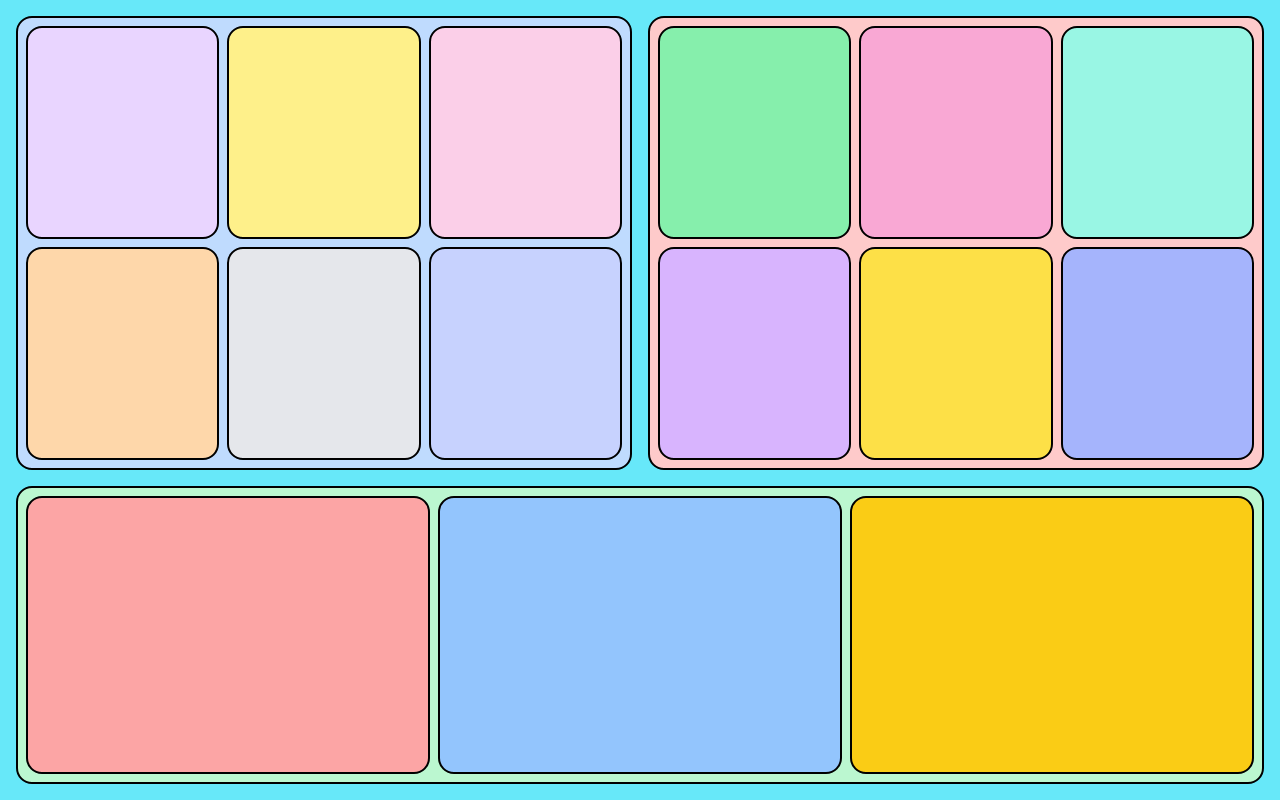
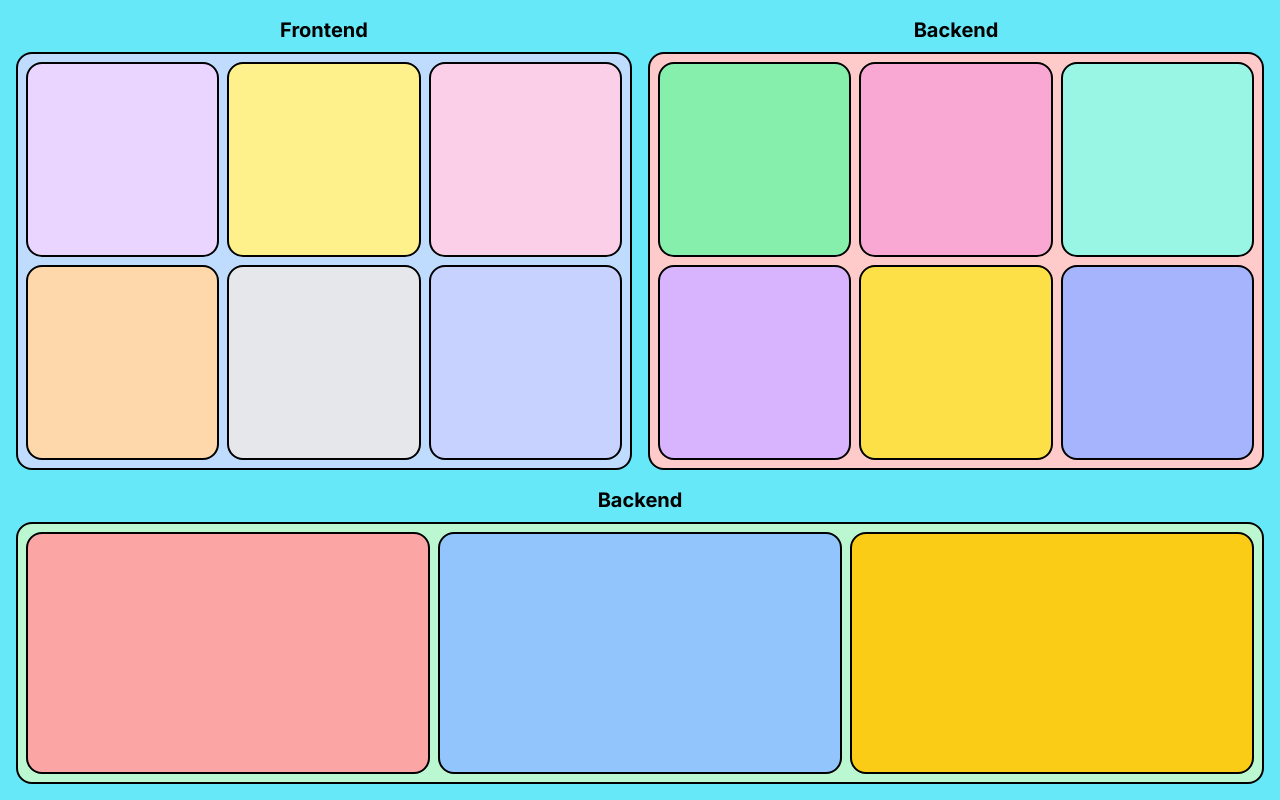
Before and after one commit to Arden27/portfolio, a Next.js app: page /grid in a window 1280 px wide. Built offline with nearby package versions, Linux system fonts and the light colour scheme.

Commit message:
titles added

```diff
--- a/src/app/grid/page.js
+++ b/src/app/grid/page.js
@@ -1,8 +1,9 @@
 export default function Home() {
     return (
       <main>
-        <section id="skills-section" className="bg-cyan-300 w-screen h-screen grid grid-cols-1 lg:grid-cols-2 grid-rows-7 lg:grid-rows-10 gap-4 p-4">
-          <div className="row-span-3 lg:row-span-6 col-span-1 lg:col-span-1">
+        <section id="skills-section" className="bg-cyan-300 w-screen h-[100svh] grid grid-cols-1 lg:grid-cols-2 grid-rows-7 lg:grid-rows-10 gap-4 p-4">
+          <div className="row-span-3 lg:row-span-6 col-span-1 lg:col-span-1 flex flex-col">
+          <h2 className="text-xl text-center font-bold mb-2">Frontend</h2>
             <div className="bg-blue-200 border-2 border-black rounded-2xl h-full w-full grid grid-rows-2 grid-cols-3 gap-2 p-2">
               <div className="bg-purple-200 border-2 border-black rounded-2xl"></div>
               <div className="bg-yellow-200 border-2 border-black rounded-2xl"></div>
@@ -12,7 +13,8 @@ export default function Home() {
               <div className="bg-indigo-200 border-2 border-black rounded-2xl"></div>
             </div>
           </div>
-          <div className="row-span-3 lg:row-span-6 col-span-1 lg:col-span-1">
+          <div className="row-span-3 lg:row-span-6 col-span-1 lg:col-span-1 flex flex-col">
+          <h2 className="text-xl text-center font-bold mb-2">Backend</h2>
             <div className="bg-red-200 border-2 border-black rounded-2xl h-full w-full grid grid-rows-2 grid-cols-3 gap-2 p-2">
               <div className="bg-green-300 border-2 border-black rounded-2xl"></div>
               <div className="bg-pink-300 border-2 border-black rounded-2xl"></div>
@@ -22,7 +24,8 @@ export default function Home() {
               <div className="bg-indigo-300 border-2 border-black rounded-2xl"></div>
             </div>
           </div>
-          <div className="row-span-4 col-span-1 lg:col-span-2">
+          <div className="row-span-4 col-span-1 lg:col-span-2 flex flex-col">
+            <h2 className="text-xl text-center font-bold mb-2">Backend</h2>
             <div className="bg-green-200 border-2 border-black rounded-2xl h-full w-full grid grid-cols-3 gap-2 p-2">
               <div className="bg-red-300 border-2 border-black rounded-2xl"></div>
               <div className="bg-blue-300 border-2 border-black rounded-2xl"></div>
```
